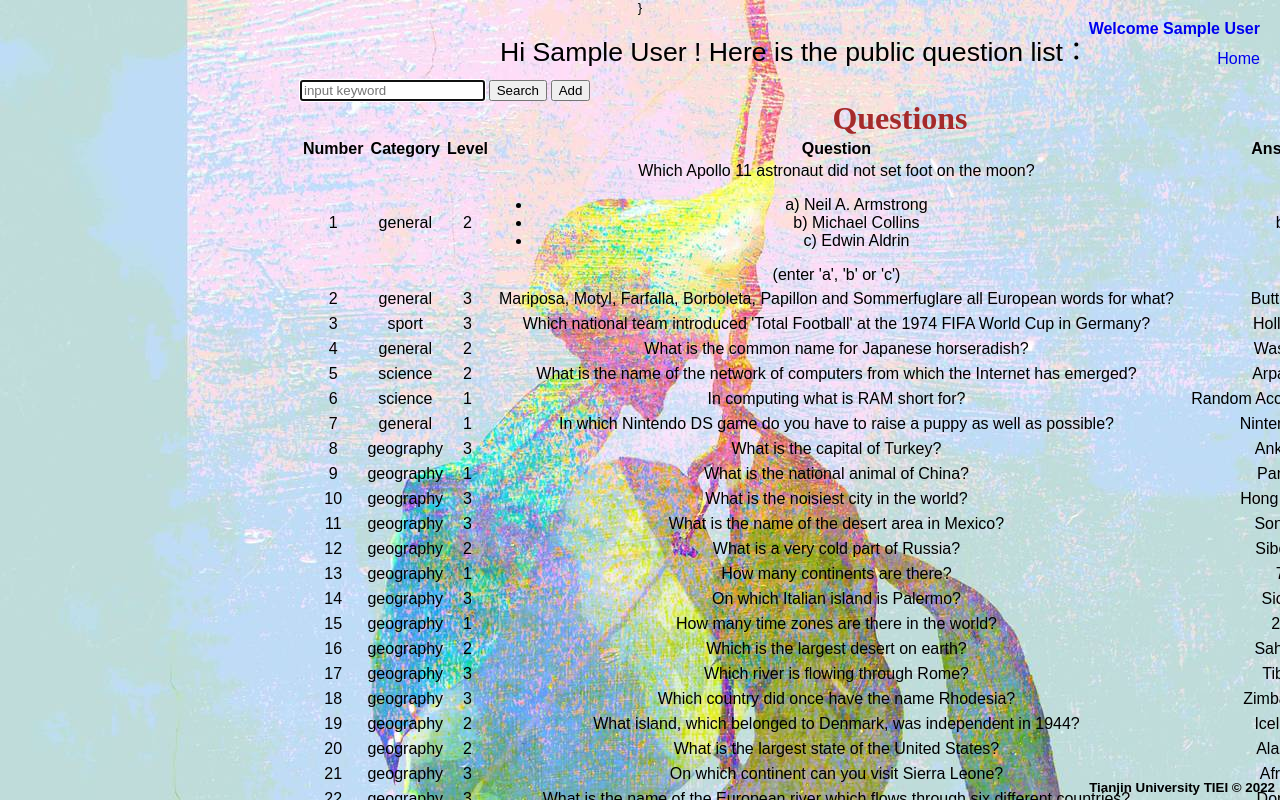
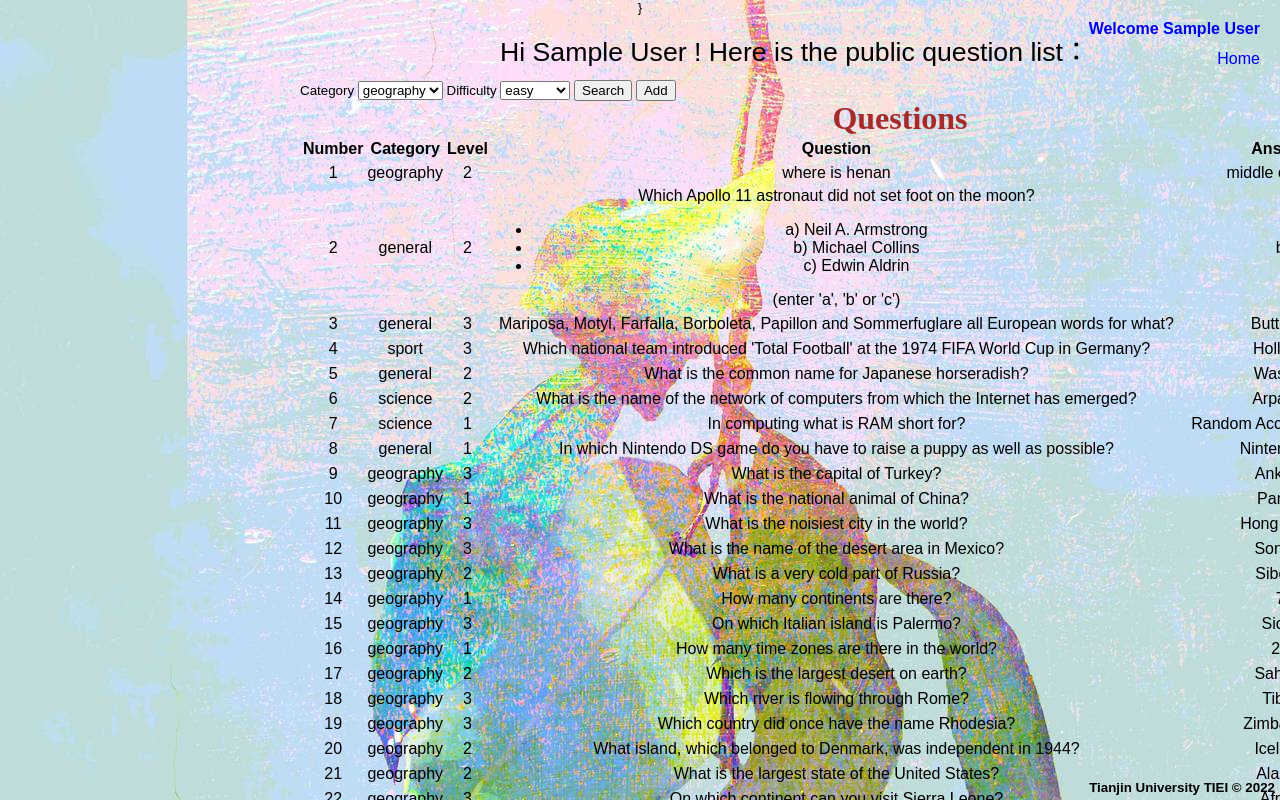
Before and after one commit to YamasitaKumiko/Quizme, a PHP site: page /php/questionmanage.php?creator=0 in a window 1280 px wide. Run offline with PHP 8.4, Linux system fonts and the light colour scheme; the visitor is signed in with stand-in values (Sample User, id 1); data comes from the database, SQL or seed files in the repository.

Commit message:
multi-condition query

```diff
--- a/include/util.inc.php
+++ b/include/util.inc.php
@@ -158,6 +158,15 @@
     return $result;
 }
 
+//条件查询公共或私有问题(类别、难度)
+function showQuestion($condition1,$condition2,$creator){
+    $PDO = getPDO();
+    $sql = "select * from project.questions WHERE  {$condition1} AND {$condition2} AND 'creator' = $creator";
+    // echo $sql;
+    $result = $PDO->query("SELECT * FROM project.questions where {$condition1} and {$condition2} and 'creator' = $creator");
+    return $result;
+}
+
 //根据id删除问题
 function deleteQueById($id){
     $PDO = getPDO();
--- a/php/questionmanage.php
+++ b/php/questionmanage.php
@@ -15,7 +15,23 @@
     $pub = "private";
     $creator = $id;
 }
-
+$condition1 = "1 = 1";
+$condition2 = "1 = 1";
+$category = "random";
+$level = 0;
+// echo $_POST['category'];
+if(isset($_GET["category"])){
+    // $q = isset($_GET['category'])? htmlspecialchars($_GET['category']) : '';
+    $category = htmlspecialchars($_GET['category']);
+    // $condition1 = " category like '%{$category}%'";
+    $condition1 = " category = '$category'";
+    echo $condition1;
+ }
+if(isset($_GET['level'])){
+    $level = htmlspecialchars($_GET['level']);
+    $condition2 = " level = '$level'";
+    echo $condition2;
+}
 ?>
 <link rel="stylesheet" type="text/css" href="../css/common.css">
 <link rel="stylesheet" type="text/css" href="../css/record.css">
@@ -40,9 +56,24 @@
 
     <div id="selector">
         <div id="box">
-            <form method="post" action="search.php" style="display: inline-block">
-                <input type="search" name="search" size = "20" placeholder="input keyword" value = "<?php if(isset($_GET['search'])){echo $_GET['search'];}?>" autofocus/>
-                <input type= "submit" value="Search"/>
+            <form method="get" action="questionmanage.php?creator=0" style="display: inline-block">
+                <input type="hidden" name="creator" value="0">
+                <div>
+                Category
+                <select name="category">
+                    <option value="geography"<?php if($category == 'geography'){ echo ' selected="selected"'; } ?>>geography</option>
+                    <option value="sport"<?php if($category == 'sport'){ echo ' selected="selected"'; } ?>>sport</option>
+                    <option value="science"<?php if($category == 'science'){ echo ' selected="selected"'; } ?>>science</option>
+                    <option value="general"<?php if($category == 'general'){ echo ' selected="selected"'; } ?>>general</option>
+                </select>
+                Difficulty
+                <select name="level">
+                    <option value=1<?php if($level == '1'){ echo ' selected="selected"'; } ?>>easy</option>
+                    <option value=2<?php if($level == '2'){ echo ' selected="selected"'; } ?>>medium</option>
+                    <option value=3<?php if($level == '3'){ echo ' selected="selected"'; } ?>>hard</option>
+                </select>
+                    <input type= "submit" value="Search"/>
+                </div>
             </form>
             <button onclick='add()' style="display: inline-block">Add</button>
         </div>
@@ -55,9 +86,7 @@
             <caption style="font-family: 'Times New Roman';font-size: 24pt;font-weight: bolder;color: brown">Questions</caption>
             <tr><th>Number</th><th>Category</th><th>Level</th><th>Question</th><th>Answer</th></tr>
             <?php
-            $category = "random";
-            $level = 0;
-            $records = showQuestionAll($category,$level,$creator);
+            $records = showQuestion($condition1,$condition2,$creator);
             $count =  $records->rowCount();
             $index = 1;
             for ($index ; $index <= $count ; $index++){
```
